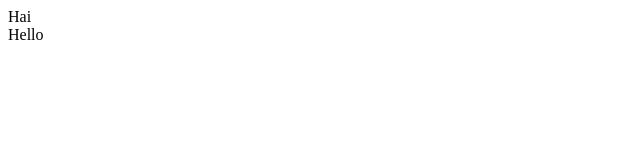
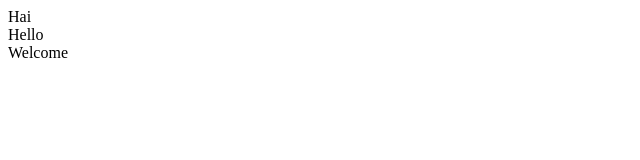
Before and after one commit to GiriPai/git-test-demo, a plain HTML site: page index.html in a window 1280 px wide. Shown: the full height of the page, 0-640 px from the left. Drawn offline with Linux system fonts and the light colour scheme.

Commit message:
Second Commit

```diff
--- a/index.html
+++ b/index.html
@@ -9,5 +9,6 @@
   <body>
     <div>Hai</div>
     <div>Hello</div>
+    <div>Welcome</div>
   </body>
 </html>
--- /dev/null
+++ b/index.js
@@ -0,0 +1 @@
+console.log("js file");
```
